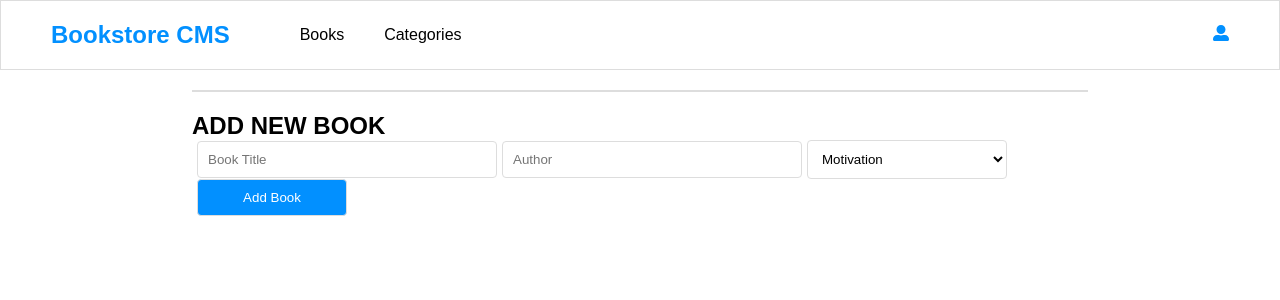
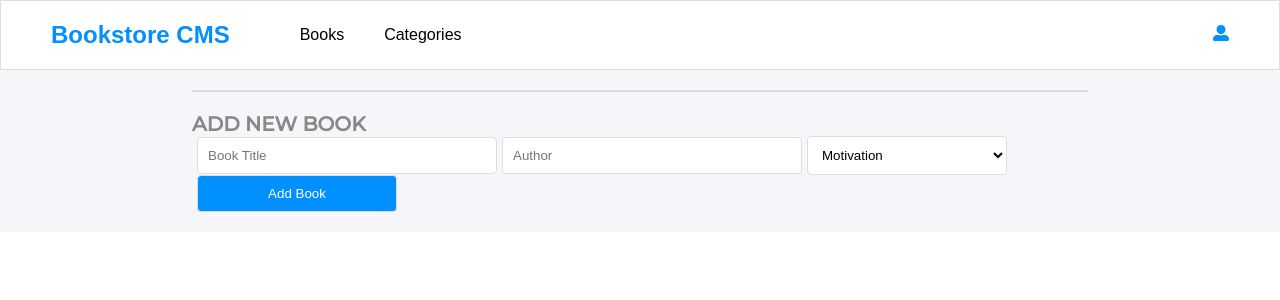
Before and after one commit to Tobinchilongo/bookstore, a React (Create React App) app: page / in a window 1280 px wide. Shown: the top 300 px of the page. Built offline with nearby package versions, Linux system fonts and the light colour scheme.

Commit message:
Make changes as requested by Reviewer

```diff
--- a/src/components/App.css
+++ b/src/components/App.css
@@ -1,10 +1,15 @@
 @import url('https://fonts.googleapis.com/css2?family=Poppins:wght@100;200;300;400;500;600;700;800;900&family=Roboto+Slab:wght@100;200;300&display=swap');
+@import url('https://fonts.googleapis.com/css2?family=Montserrat:ital,wght@0,100;0,200;0,300;0,400;0,500;1,100;1,200;1,300;1,400;1,500&display=swap');
 
 * {
   padding: 0;
   margin: 0;
   box-sizing: border-box;
   font-family: 'RobotoSlab-Bold', sans-serif;
+}
+
+.App {
+  background-color: #f5f6fa;
 }
 
 .category {
@@ -70,6 +75,7 @@ li {
   align-items: center;
   border: 2px solid #e8e8e8;
   padding: 15px;
+  background-color: #fff;
 }
 
 .complete-chapter {
@@ -149,6 +155,7 @@ li {
 
 .grey1-color {
   color: #9f9f9f;
+  font-family: 'Montserrat', sans-serif;
 }
 
 .grey2-color {
@@ -168,13 +175,19 @@ li {
   border-top: 2px solid #ddd;
 }
 
+.form-title {
+  color: #888;
+  font-size: 20px;
+  font-family: 'Montserrat', sans-serif;
+}
+
 input {
   width: 300px;
   border: 1px solid #ddd;
   border-radius: 4px;
   padding: 10px;
   outline: none;
-  background: none;
+  background: #fff;
   margin-left: 5px;
 }
 
@@ -184,12 +197,12 @@ select {
   border-radius: 4px;
   padding: 10px;
   outline: none;
-  background: none;
+  background: #fff;
   margin: 0 5px;
 }
 
 .add-btn {
-  width: 150px;
+  width: 200px;
   border: 1px solid #ddd;
   border-radius: 4px;
   padding: 10px;
--- a/src/components/FormAddBook.js
+++ b/src/components/FormAddBook.js
@@ -26,7 +26,7 @@ function FormAddBook() {
 
   return (
     <div className="book-form">
-      <h2>ADD NEW BOOK</h2>
+      <h2 className="form-title">ADD NEW BOOK</h2>
       <form onSubmit={submitBookToStore}>
         <input onChange={(e) => setTitle(e.target.value)} type="text" className="title-field" name="name" placeholder="Book Title" id="title" value={title} required />
         <input onChange={(e) => setAuthor(e.target.value)} type="text" name="author" placeholder="Author" id="author" value={author} required />
```
